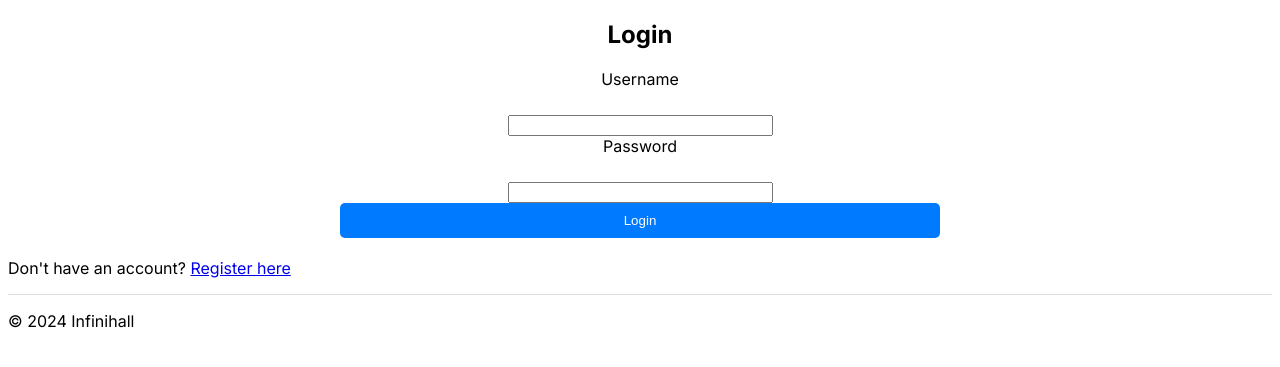
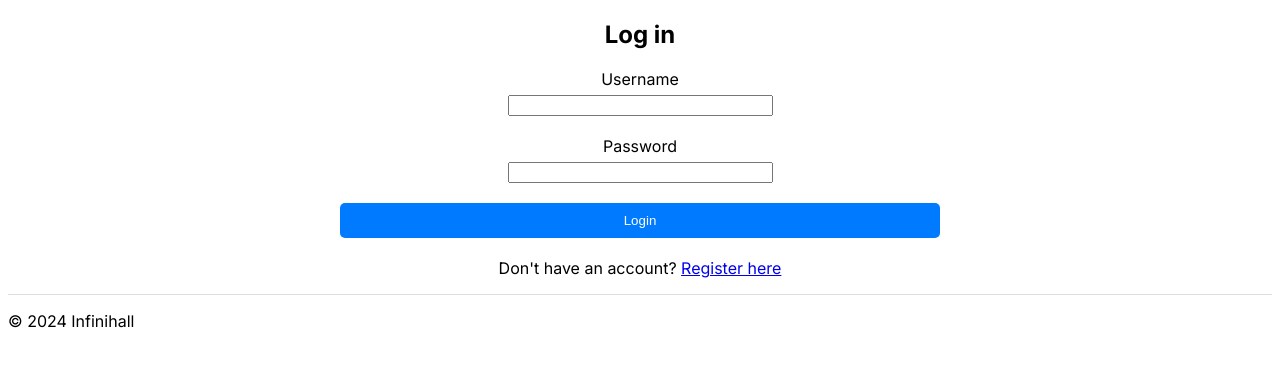
Before and after one commit to slimer37/108-video-share-site, a Flask app: page /login in a window 1280 px wide. Shown: the part 79-446 px from the top of the page. Run offline with Flask 3, Linux system fonts and the light colour scheme; some libraries are stand-ins or nearby versions.

Commit message:
fix login text spacing

```diff
--- a/templates/login.html
+++ b/templates/login.html
@@ -4,19 +4,21 @@
 
 {% block content %}
 <div class="form-container">
-    <h2>Login</h2>
+    <h2>Log in</h2>
     <form method="POST">
         {{ form.hidden_tag() }}
         <div>
-            {{ form.username.label }}<br>
+            {{ form.username.label }}
             {{ form.username(size=30) }}
         </div>
+        <br>
         <div>
-            {{ form.password.label }}<br>
+            {{ form.password.label }}
             {{ form.password(size=30) }}
         </div>
+        <br>
         <button type="submit">Login</button>
     </form>
-    <p>Don't have an account? <a href="{{ url_for('register') }}">Register here</a></p>
+    <p style="text-align: center;">Don't have an account? <a href="{{ url_for('register') }}">Register here</a></p>
 </div>
 {% endblock %}
```
